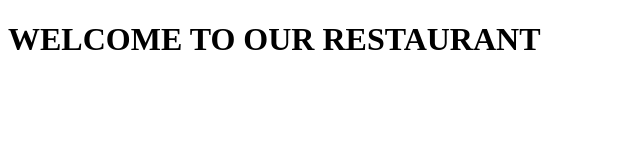
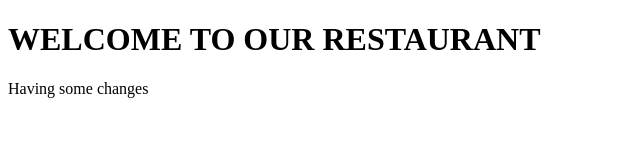
Before and after one commit to Anonymous-alpha-linux/react-steakin_restaurant-web, a plain HTML site: page Home/index.html in a window 1280 px wide. Shown: the whole page, without its empty margins (0-640 px from the left). Drawn offline with Linux system fonts and the light colour scheme.

Commit message:
test git merge

```diff
--- a/Home/index.html
+++ b/Home/index.html
@@ -10,6 +10,7 @@
 
 <body>
  <h1>WELCOME TO OUR RESTAURANT</h1>
+ <p>Having some changes</p>
 </body>
 
 </html>
```
